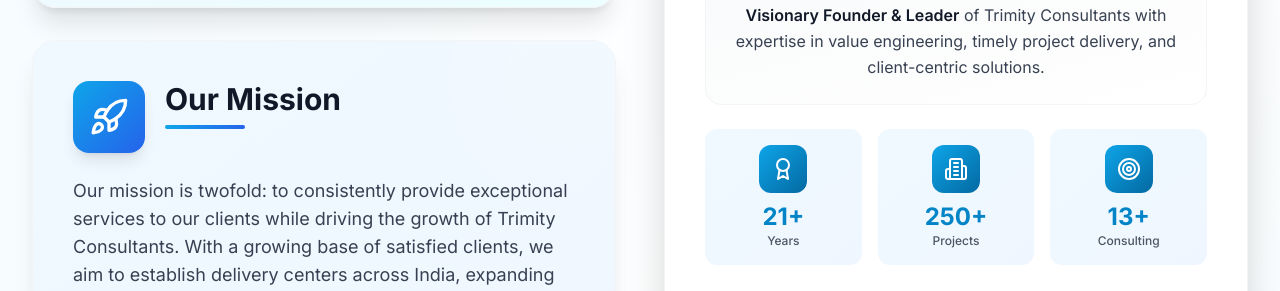
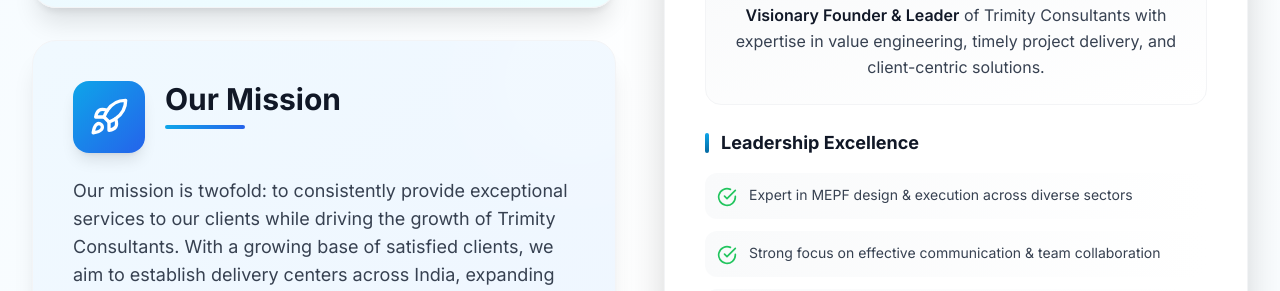
Before and after one commit to Krishil1108/trimity-consultant-website, a Next.js app: page /about in a window 1280 px wide. Shown: the part 1974-2265 px from the top of the page. Built offline with nearby package versions, Linux system fonts and the light colour scheme.

Commit message:
Remove stats grid from founder section on About page

```diff
--- a/app/about/page.tsx
+++ b/app/about/page.tsx
@@ -305,35 +305,6 @@
                       </p>
                     </div>
 
-                    {/* Stats Grid */}
-                    <div className="grid grid-cols-3 gap-4 mb-6">
-                      {[
-                        { icon: <Award className="w-6 h-6" />, value: "21+", label: "Years" },
-                        { icon: <Building2 className="w-6 h-6" />, value: "250+", label: "Projects" },
-                        { icon: <Target className="w-6 h-6" />, value: "13+", label: "Consulting" }
-                      ].map((stat, idx) => (
-                        <motion.div
-                          key={idx}
-                          initial={{ opacity: 0, scale: 0.8 }}
-                          whileInView={{ opacity: 1, scale: 1 }}
-                          viewport={{ once: true }}
-                          transition={{ delay: idx * 0.1 }}
-                          whileHover={{ scale: 1.1, y: -5 }}
-                          className="text-center p-4 rounded-xl bg-gradient-to-br from-primary-50 to-blue-50 group/stat cursor-pointer"
-                        >
-                          <motion.div
-                            className="inline-flex items-center justify-center w-12 h-12 rounded-xl bg-gradient-to-br from-primary-500 to-primary-700 text-white mb-2"
-                            whileHover={{ scale: 1.1 }}
-                            transition={{ duration: 0.3 }}
-                          >
-                            {stat.icon}
-                          </motion.div>
-                          <div className="text-2xl font-bold text-primary-600">{stat.value}</div>
-                          <div className="text-xs text-gray-600 font-medium">{stat.label}</div>
-                        </motion.div>
-                      ))}
-                    </div>
-
                     {/* Key Highlights */}
                     <div className="space-y-3">
                       <h4 className="text-lg font-bold text-gray-900 mb-4 flex items-center">
```
